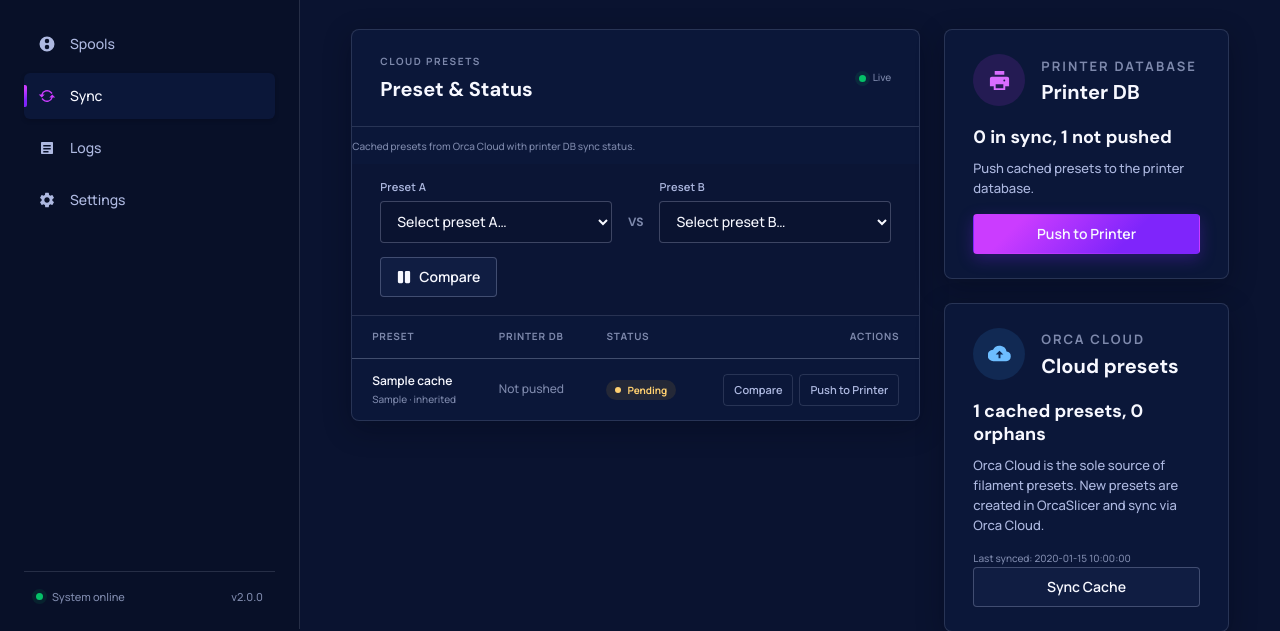
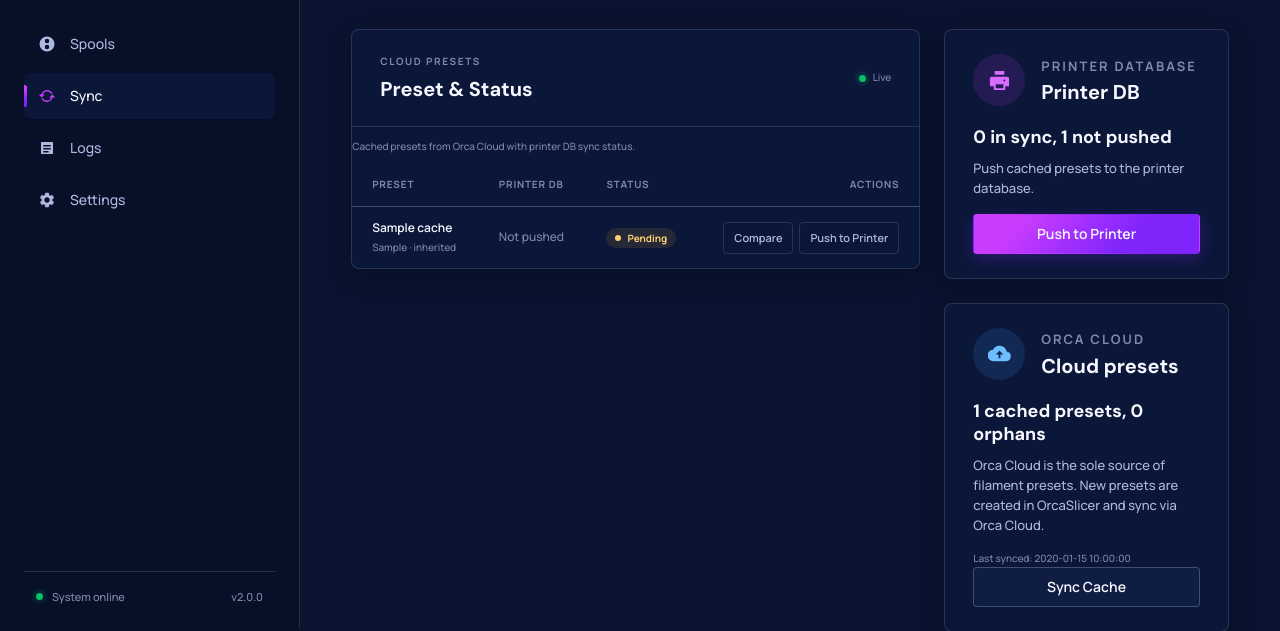
Before and after one commit to oliverzein/filament-manager, a FastAPI app: page /sync in a window 1280 px wide. Shown: the part 171-802 px from the top of the page. Run offline with FastAPI, Linux system fonts and the light colour scheme; tables that the repository leaves empty hold one stand-in row (values such as "Sample post"); some libraries are stand-ins or nearby versions.

Commit message:
refactor(ui): remove compare toolbar from sync hub, keep row action

```diff
--- a/fm/api/templates/_sync_hub_grid.html
+++ b/fm/api/templates/_sync_hub_grid.html
@@ -9,38 +9,6 @@
         <span class="live-label"><i></i> Live</span>
       </header>
       <p class="target-note">Cached presets from Orca Cloud with printer DB sync status.</p>
-      {% if presets %}
-      <div class="compare-toolbar">
-        <form class="compare-picker" hx-post="/sync/compare-modal" hx-target="#diff-modal-body" hx-swap="innerHTML" hx-on::before-request="openDiffModal()">
-          <div class="compare-inputs">
-            <label class="compare-label">
-              <span>Preset A</span>
-              <select name="preset_a_id" required>
-                <option value="" disabled selected>Select preset A…</option>
-                {% for p in presets %}{% if not p.deleted_from_cloud %}
-                <option value="{{ p.cloud_resource_id }}">{{ p.vendor }} {{ p.name }}</option>
-                {% endif %}{% endfor %}
-              </select>
-            </label>
-            <span class="compare-vs-badge" aria-hidden="true">vs</span>
-            <label class="compare-label">
-              <span>Preset B</span>
-              <select name="preset_b_id" required>
-                <option value="" disabled selected>Select preset B…</option>
-                <option value="@base">— Base template of A —</option>
-                {% for p in presets %}{% if not p.deleted_from_cloud %}
-                <option value="{{ p.cloud_resource_id }}">{{ p.vendor }} {{ p.name }}</option>
-                {% endif %}{% endfor %}
-              </select>
-            </label>
-          </div>
-          <button type="submit" class="button button-secondary compare-submit-btn">
-            <svg viewBox="0 0 16 16" width="14" height="14" fill="currentColor" aria-hidden="true"><path d="M1 2.5A1.5 1.5 0 0 1 2.5 1h3A1.5 1.5 0 0 1 7 2.5v11A1.5 1.5 0 0 1 5.5 15h-3A1.5 1.5 0 0 1 1 13.5v-11zM9 2.5A1.5 1.5 0 0 1 10.5 1h3A1.5 1.5 0 0 1 15 2.5v11a1.5 1.5 0 0 1-1.5 1.5h-3A1.5 1.5 0 0 1 9 13.5v-11z"/></svg>
-            Compare
-          </button>
-        </form>
-      </div>
-      {% endif %}
       {% if presets %}
       <div class="table-wrap">
         <table class="drift-table">
```
Also changed, not shown: tests/test_ui_sync.py (+0 -19 lines).
